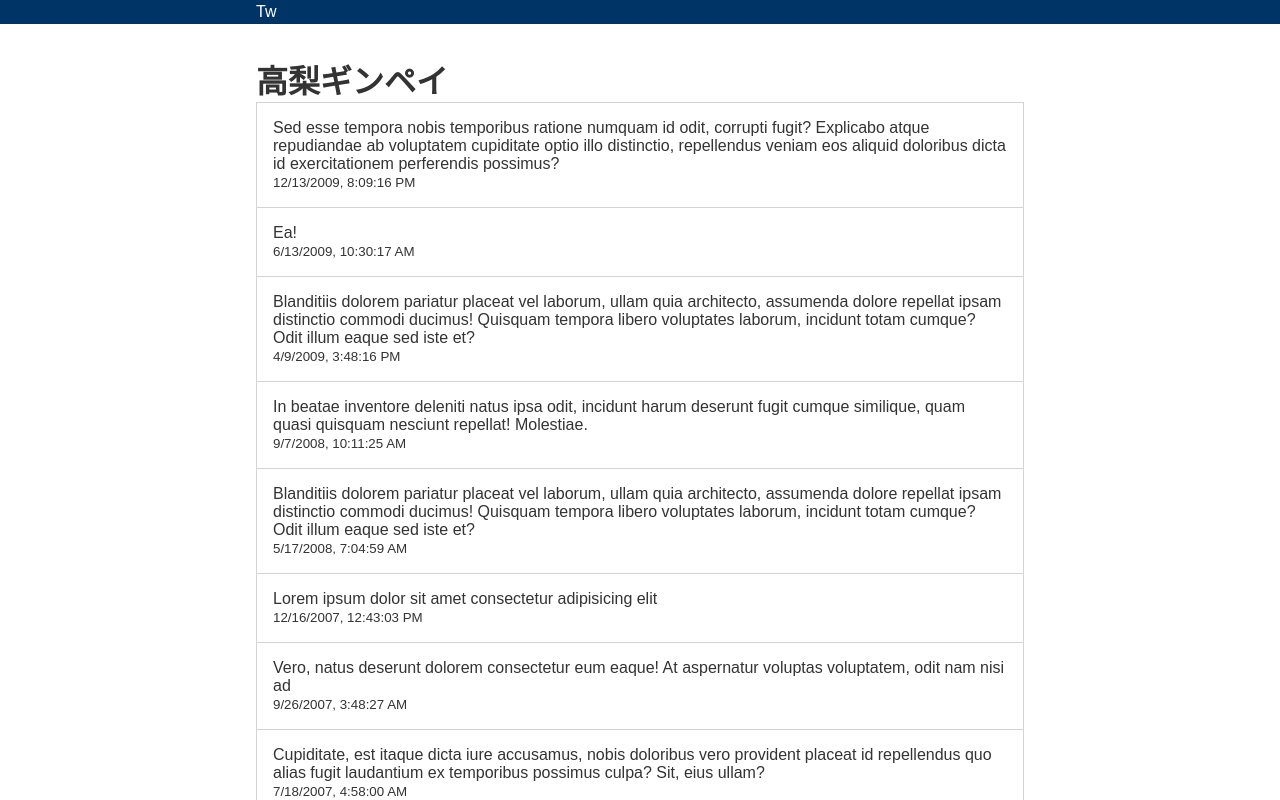
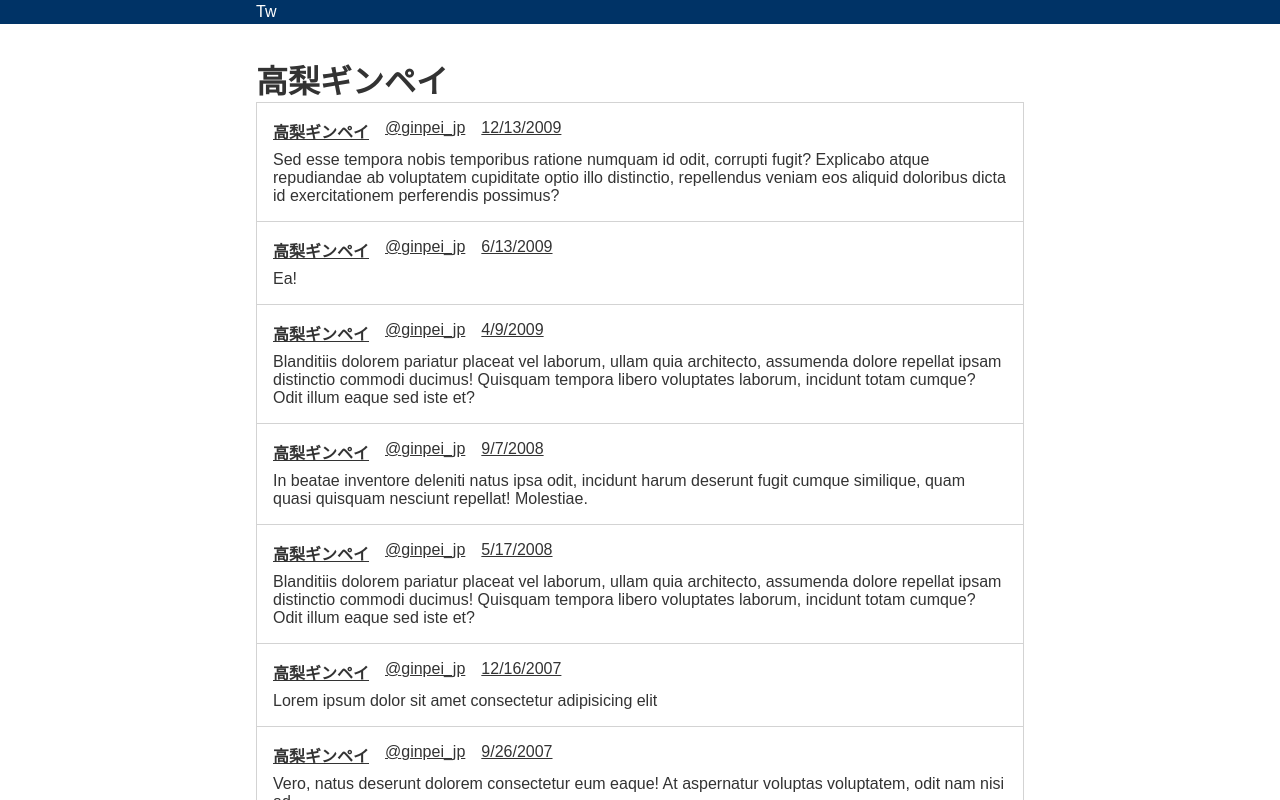
Before and after one commit to ginpei/tw2021, a React (Create React App) app: page /ginpei_jp/ in a window 1280 px wide. Shown: the top 800 px of the page. Built offline with nearby package versions, Linux system fonts and the light colour scheme.

Commit message:
feat: 🎸 show message in style

```diff
--- a/src/data/messageHooks.tsx
+++ b/src/data/messageHooks.tsx
@@ -1,13 +1,14 @@
 import { useEffect, useState } from "react";
-import { Message } from "./message";
 import { fetchRecentGlobalMessage, fetchRecentMessageOf } from "./messageDb";
 import { MessageResolved } from "./messageResolved";
 import { resolveMessages } from "./messageResolvedDb";
 
 export function useUserRecentMessages(
   userId: string | undefined
-): [Message[] | undefined] {
-  const [messages, setMessages] = useState<Message[] | undefined>(undefined);
+): [MessageResolved[] | undefined] {
+  const [messages, setMessages] = useState<MessageResolved[] | undefined>(
+    undefined
+  );
 
   useEffect(() => {
     setMessages(undefined);
@@ -16,9 +17,13 @@ export function useUserRecentMessages(
       return;
     }
 
-    fetchRecentMessageOf(userId).then((newMessages) => {
-      setMessages(newMessages);
-    });
+    fetchRecentMessageOf(userId)
+      .then((rawMessages) => {
+        return resolveMessages(rawMessages);
+      })
+      .then((newMessages) => {
+        setMessages(newMessages);
+      });
   }, [userId]);
 
   return [messages];
--- a/src/ui/screens/account/UserHomePage.tsx
+++ b/src/ui/screens/account/UserHomePage.tsx
@@ -4,6 +4,7 @@ import { useUserRecentMessages } from "../../../data/messageHooks";
 import { useUserByScreenName } from "../../../data/userDbHooks";
 import { rootPath } from "../../../misc/mist";
 import { BasicLayout } from "../../layouts/basic/BasicLayout";
+import { TimelineMessage } from "../../stateless/TimelineMessage";
 import { NotFoundScreen } from "../notFound/NotFoundScreen";
 
 type ParamNames = "screenName";
@@ -32,12 +33,7 @@ export const UserHomePage: React.FC = () => {
       <div className="messages">
         {messages ? (
           messages.map((message) => (
-            <Box key={message.id}>
-              <div>{message.body}</div>
-              <div>
-                <small>{new Date(message.createdAt).toLocaleString()}</small>
-              </div>
-            </Box>
+            <TimelineMessage key={message.id} message={message} />
           ))
         ) : (
           <div>...</div>
```
